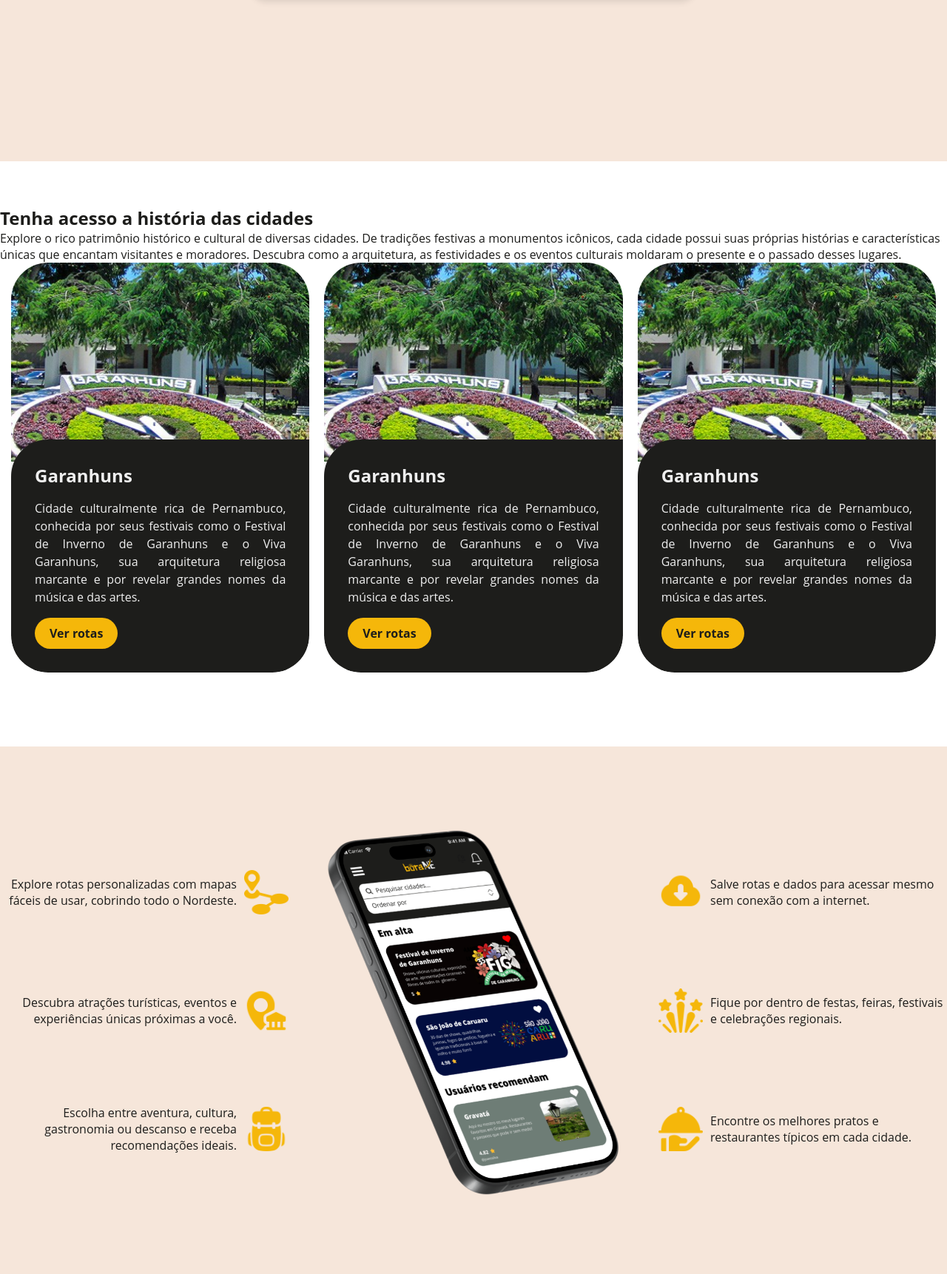
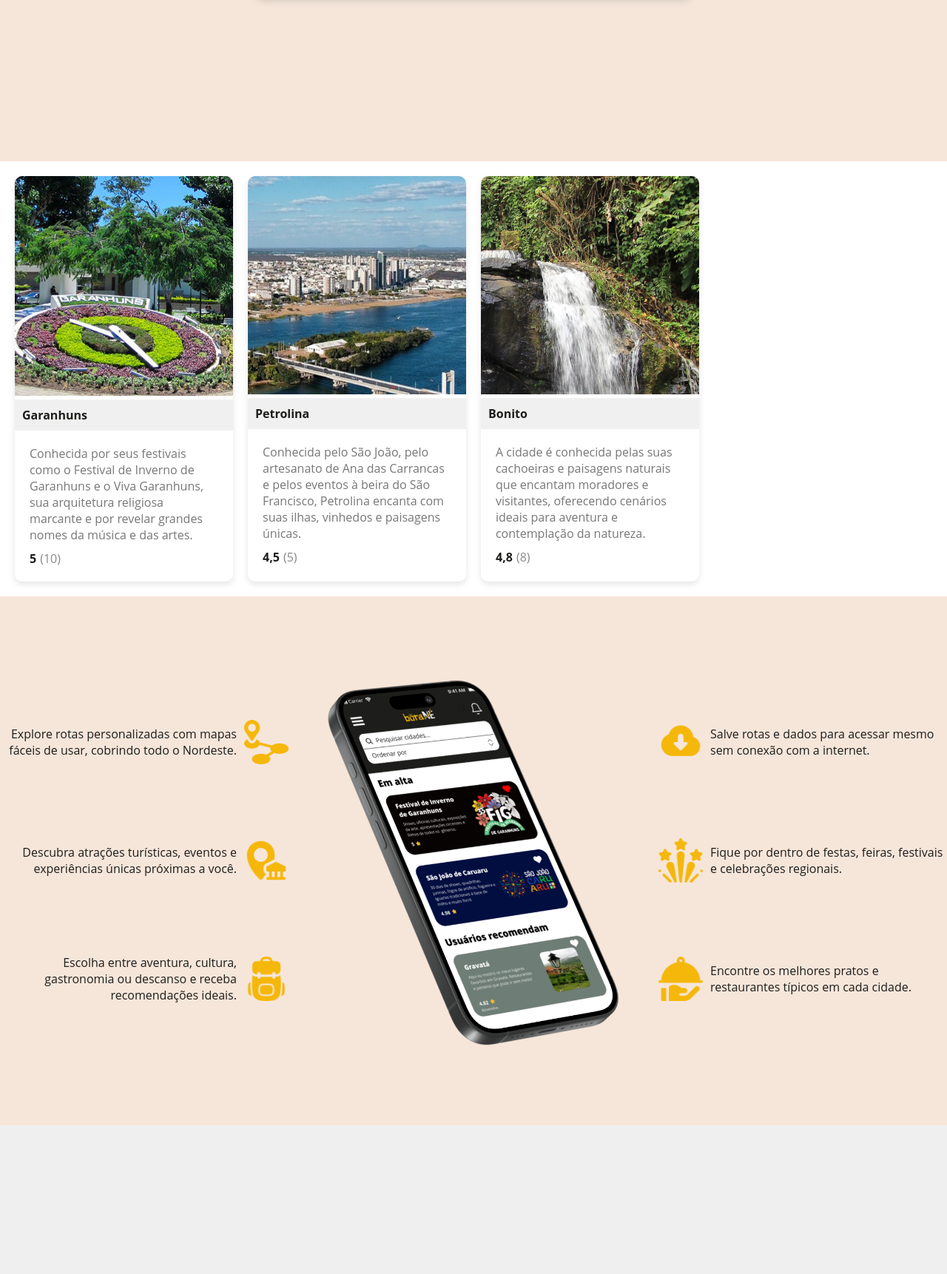
Before and after one commit to brwnax/bora-ne, a Flask app: page / in a window 1280 px wide. Shown: the part 582-2304 px from the top of the page at 74% size. Run offline with Flask 3, Linux system fonts and the light colour scheme; data comes from the database, SQL or seed files in the repository; some libraries are stand-ins or nearby versions.

Commit message:
Muda rotas

```diff
--- a/static/style.css
+++ b/static/style.css
@@ -177,79 +177,95 @@ body{
     background-color: #e6b800;
 }
 
-#rotas{
-    display: flex;
-    gap: 20px;
-    padding: 5% 8%;
-    flex-wrap: wrap;
-    justify-content: center;
+/*-------ROTAS-------*/
+
+.excursao-container {
+  display: grid;
+  grid-template-columns: repeat(auto-fill, minmax(280px, 1fr));
+  gap: 20px;
+  padding: 20px;
 }
 
-.cards{
-    display: grid;
-    grid-template-columns: repeat(auto-fit, minmax(250px, 1fr));
-    gap: 20px;
-    padding: 0 15px 40px;
-    width: 100%;
-    margin: 0 auto;
+.excursao {
+  background-color: #fff;
+  border-radius: 10px;
+  overflow: hidden;
+  box-shadow: 0 4px 8px rgba(0, 0, 0, 0.1);
+  transition: transform 0.3s ease, box-shadow 0.3s ease;
 }
 
-.card{
-    display: flex;
-    flex-direction: column;
-    border-radius: 50px;
-    overflow: hidden;
-    height: auto;
+.excursao:hover {
+  transform: translateY(-5px);
+  box-shadow: 0 8px 16px rgba(0, 0, 0, 0.2);
 }
 
-.card img{
-    margin: 0;
-    padding: 0;
-    width: 100%;
-    aspect-ratio: 3/2;
-    object-fit: cover;
-    height: auto;
+figure {
+  margin: 0;
 }
 
-.card-content{
-    background-color: #1D1D1B;
-    padding: 2rem;
-    color: #EFEFEF;
-    height: auto;
-    text-align: justify;
-    align-content: flex-start;
-    border-radius: 50px 0 50px 50px;
-    position: relative;
-    margin-top: -30px;
-    box-shadow: 0 6px 16px rgba(0, 0, 0, 0.18);
-    flex-grow: 1;
-    flex-direction: column;
+img {
+  width: 100%;
+  height: auto;
 }
 
-.card-content h2{
-    padding-bottom: 1rem;
+figcaption {
+  padding: 10px;
+  background-color: #f0f0f0;
+  font-size: 1rem;
+  font-weight: bold;
 }
 
-.card-content p{
-    padding-bottom: 1rem;
-    line-height: 1.5rem;
+.info {
+  padding: 20px;
 }
 
-.btn{
-    margin-top: auto;
-    background: #F5B70A;
-    align-self: flex-end;
-    color: #1D1D1B;
-    text-decoration: none;
-    font-weight: bold;
-    padding: 10px 20px;
-    border-radius: 999px;
-    display: inline-block;
+.local {
+  font-size: 1rem;
+  color: #777;
 }
 
-.btn:hover{
-    background: #EFEFEF;
+.avaliacao {
+  display: flex;
+  align-items: center;
+  margin-top: 10px;
 }
+
+.nota {
+  font-weight: bold;
+  margin-right: 5px;
+}
+
+.comentarios {
+  color: #888;
+}
+
+.preco {
+  margin-top: 15px;
+  font-size: 1.2rem;
+  font-weight: bold;
+  color: #333;
+}
+
+@media (max-width: 768px) {
+  h1 {
+    font-size: 1.5rem;
+  }
+
+  .excursao-container {
+    grid-template-columns: 1fr 1fr;
+  }
+}
+
+@media (max-width: 480px) {
+  h1 {
+    font-size: 1.2rem;
+  }
+
+  .excursao-container {
+    grid-template-columns: 1fr;
+  }
+}
+
 
 /*COMO FUNCIONA*/
 
--- a/templates/index.html
+++ b/templates/index.html
@@ -55,37 +55,46 @@
             </form>
 
         </section>
-        <section >
-            <h1>Tenha acesso a história das cidades </h1>
-            <p>Explore o rico patrimônio histórico e cultural de diversas cidades. De tradições festivas a monumentos icônicos, cada cidade possui suas próprias histórias e características únicas que encantam visitantes e moradores. Descubra como a arquitetura, as festividades e os eventos culturais moldaram o presente e o passado desses lugares.</p>
-            <section class="cards">
-                <article class="card">
-                    <img src="{{ url_for('static', filename='assets/garanhuns.jpg') }}" alt="">
-                    <div class="card-content">
-                        <h2>Garanhuns</h2>
-                        <p>Cidade culturalmente rica de Pernambuco, conhecida por seus festivais como o Festival de Inverno de Garanhuns e o Viva Garanhuns, sua arquitetura religiosa marcante e por revelar grandes nomes da música e das artes.</p>
-                        <a href="#" class="btn">Ver rotas</a>
+
+        <section class="excursao-container">
+
+            <article class="excursao">
+                <figure>
+                    <img src="{{ url_for('static', filename='assets/garanhuns.jpg') }}" alt="Relógio das Flores - Garanhuns/PE">
+                    <figcaption>Garanhuns</figcaption>
+                </figure>
+                <div class="info">
+                    <p class="local">Conhecida por seus festivais como o Festival de Inverno de Garanhuns e o Viva Garanhuns, sua arquitetura religiosa marcante e por revelar grandes nomes da música e das artes.</p>
+                    <div class="avaliacao">
+                        <span class="nota">5</span> <span class="comentarios">(10)</span>
                     </div>
-                </article>
+                </div>
+            </article>
+            <article class="excursao">
+                <figure>
+                    <img src="{{ url_for('static', filename='assets/petrolina.jpg') }}" alt="Vista áerea lateral de Petrolina - Petrolina/PE">
+                    <figcaption>Petrolina</figcaption>
+                </figure>
+                <div class="info">
+                    <p class="local">Conhecida pelo São João, pelo artesanato de Ana das Carrancas e pelos eventos à beira do São Francisco, Petrolina encanta com suas ilhas, vinhedos e paisagens únicas.</p>
+                    <div class="avaliacao">
+                        <span class="nota">4,5</span> <span class="comentarios">(5)</span>
+                    </div>
+                </div>
+            </article>
+            <article class="excursao">
+                <figure>
+                    <img src="{{ url_for('static', filename='assets/bonito.jpg') }}" alt="Vista áerea lateral de Petrolina - Petrolina/PE">
+                    <figcaption>Bonito</figcaption>
+                </figure>
+                <div class="info">
+                    <p class="local">A cidade é conhecida pelas suas cachoeiras e paisagens naturais que encantam moradores e visitantes, oferecendo cenários ideais para aventura e contemplação da natureza.</p>
+                    <div class="avaliacao">
+                        <span class="nota">4,8</span> <span class="comentarios">(8)</span>
+                    </div>
+                </div>
+            </article>
 
-                <article class="card">
-                    <img src="{{ url_for('static', filename='assets/garanhuns.jpg') }}" alt="">
-                    <div class="card-content">
-                        <h2>Garanhuns</h2>
-                        <p>Cidade culturalmente rica de Pernambuco, conhecida por seus festivais como o Festival de Inverno de Garanhuns e o Viva Garanhuns, sua arquitetura religiosa marcante e por revelar grandes nomes da música e das artes.</p>
-                        <a href="#" class="btn">Ver rotas</a>
-                    </div>
-                </article>
-
-                <article class="card">
-                    <img src="{{ url_for('static', filename='assets/garanhuns.jpg') }}" alt="">
-                    <div class="card-content">
-                        <h2>Garanhuns</h2>
-                        <p>Cidade culturalmente rica de Pernambuco, conhecida por seus festivais como o Festival de Inverno de Garanhuns e o Viva Garanhuns, sua arquitetura religiosa marcante e por revelar grandes nomes da música e das artes.</p>
-                        <a href="#" class="btn">Ver rotas</a>
-                    </div>
-                </article>
-            </section>
         </section>
 
         <section id="apresentacao">
```
Also changed, not shown: static/assets/bonito.jpg (added), static/assets/petrolina.jpg (added).
